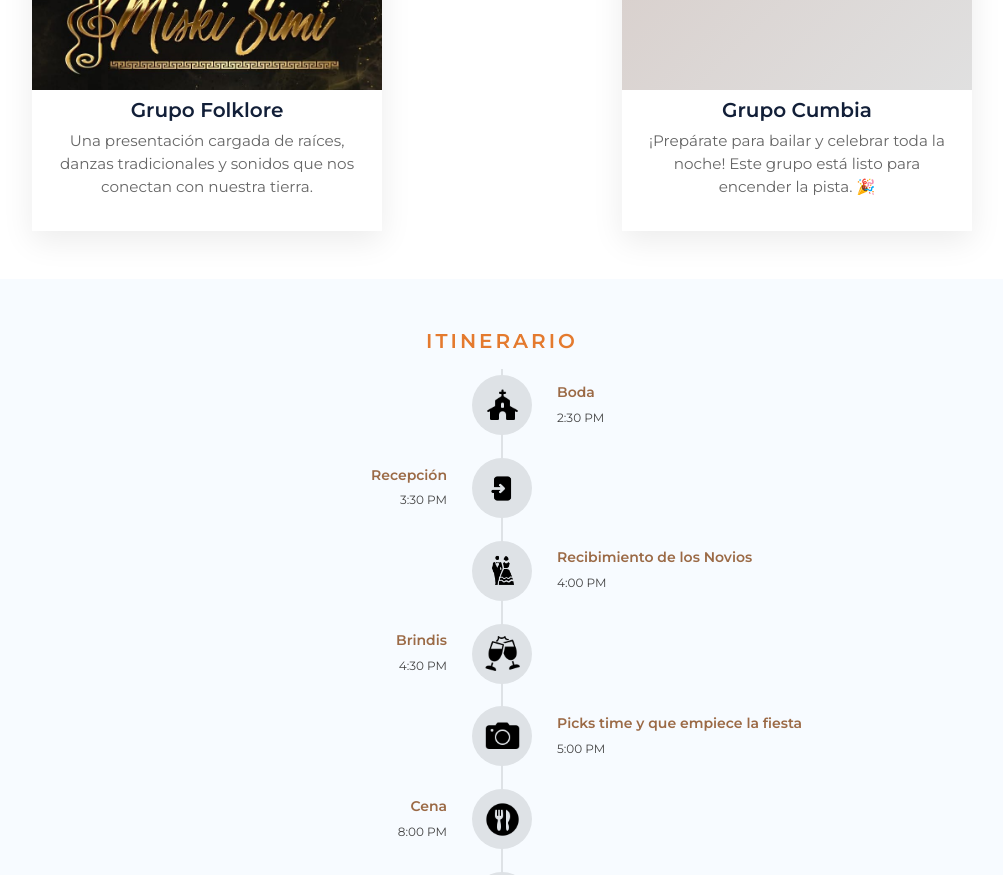
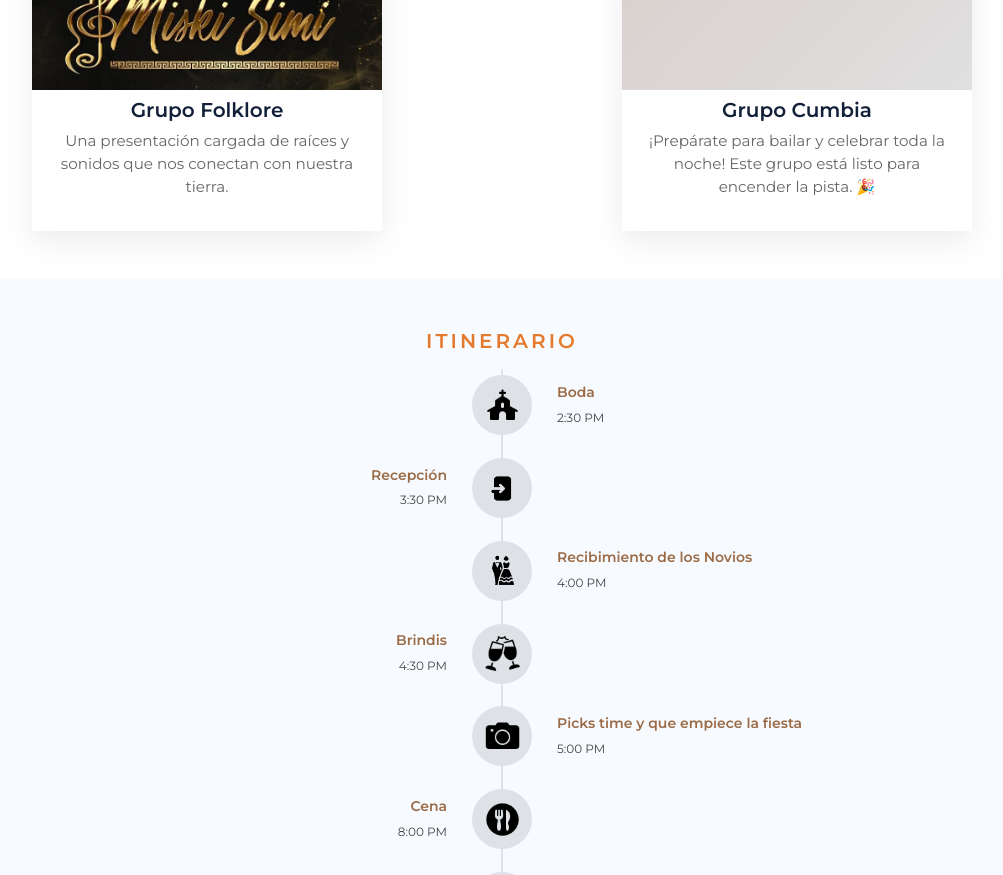
Before and after one commit to FerSoftw/boda, a plain HTML site: page index.html in a window 1280 px wide. Shown: the part 2720-3595 px from the top of the page, without its empty margins (138-1141 px from the left). Drawn offline with nearby package versions, Linux system fonts and the light colour scheme.

Commit message:
fix parrafo grupo

```diff
--- a/index.html
+++ b/index.html
@@ -210,10 +210,7 @@
             <div class="grupo">
                <img src="img/grupo1.jpg" alt="Grupo 1" />
                <h5 class="mt-2">Grupo Folklore</h5>
-               <p>
-                  Una presentación cargada de raíces, danzas tradicionales y sonidos que nos conectan con nuestra
-                  tierra.
-               </p>
+               <p>Una presentación cargada de raíces y sonidos que nos conectan con nuestra tierra.</p>
             </div>
             <div class="grupo grupo-sorpresa">
                <div class="imagen-sorpresa">
```
